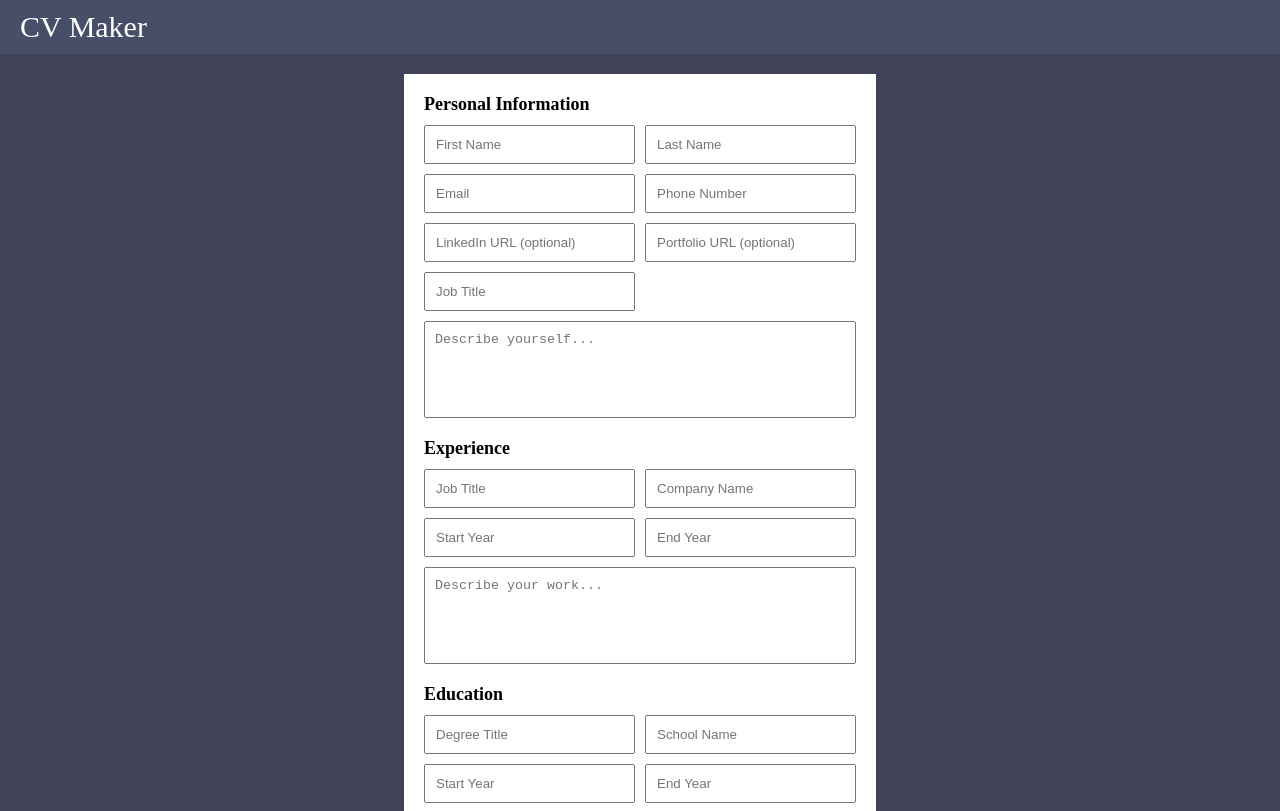
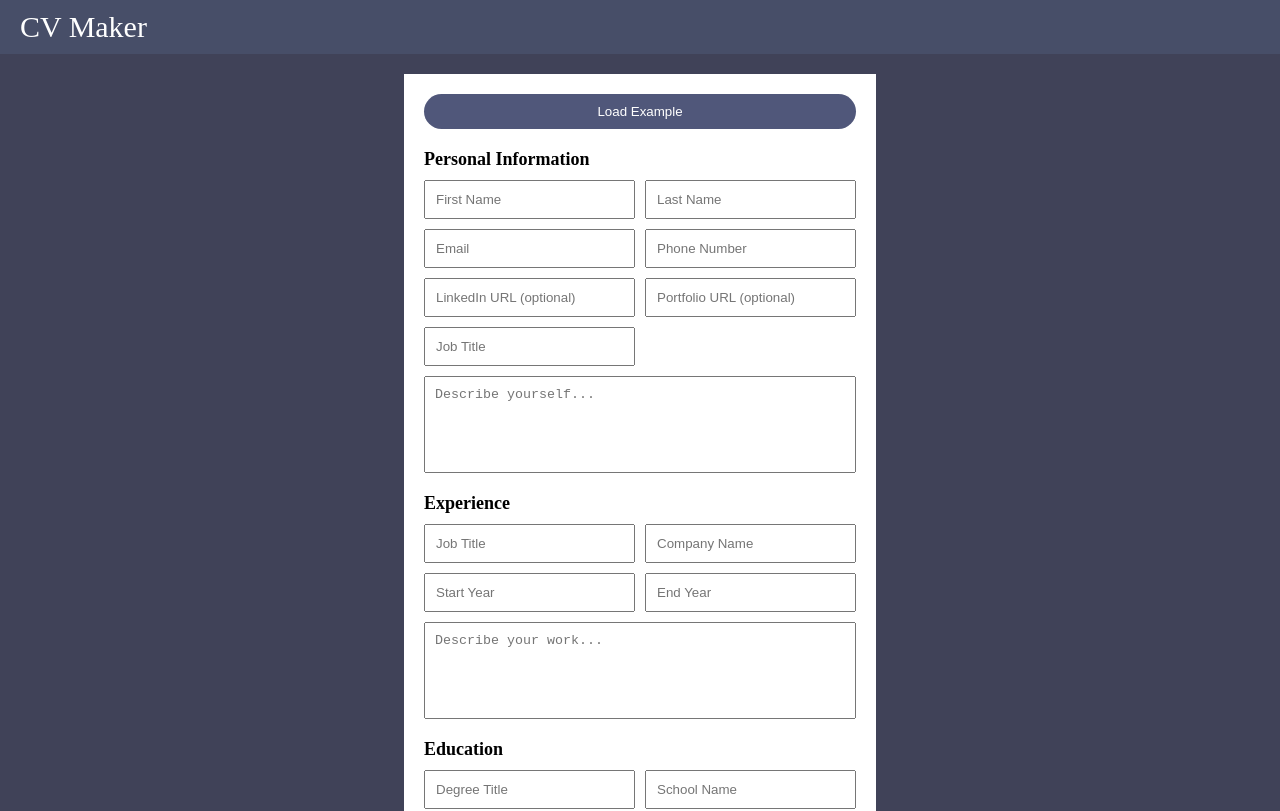
Before and after one commit to janpatrick-dev/cv-project, a React (Create React App) app: page / in a window 1280 px wide. Shown: the top 811 px of the page. Built offline with nearby package versions, Linux system fonts and the light colour scheme.

Commit message:
created load example button with functionality

```diff
--- a/src/App.css
+++ b/src/App.css
@@ -1,6 +1,9 @@
 :root {
   --color-primary-very-dark-blue: #474E68;
   --color-primary-dark-blue: #404258;
+
+  --color-primary-very-light-blue: #6B728E;
+  --color-primary-light-blue: #50577A;
 
   --color-white: #FFFFFF;
 }
@@ -35,6 +38,10 @@ h1 {
   background-color: var(--color-primary-very-dark-blue);
   color: var(--color-white);
   font-size: 3rem;
+
+  display: flex;
+  justify-content: space-between;
+  align-items: center;
 }
 
 .section-content {
@@ -52,6 +59,21 @@ h1 {
   flex-basis: 40%;
   padding: 20px;
   background-color: var(--color-white);
+}
+
+.section-input .load-example-btn {
+  padding: 1rem 2rem;
+  color: white;
+  background-color: var(--color-primary-light-blue);
+  border-radius: 20px;
+  cursor: pointer;
+
+  border: none;
+  outline: none;
+}
+
+.section-input .load-example-btn:hover {
+  background-color: var(--color-primary-very-light-blue);
 }
 
 .section-input .input-form {
--- a/src/components/forms/form-inputs/Input.js
+++ b/src/components/forms/form-inputs/Input.js
@@ -4,9 +4,8 @@ class Input extends Component {
 
   constructor(props) {
     super(props);
-    const { defaultValue } = this.props;
     this.state = {
-      value: defaultValue ? defaultValue : ''
+      value: ''
     };
   }
 
@@ -18,14 +17,14 @@ class Input extends Component {
   }
 
   render() {
-    const { type, placeholder } = this.props;
+    const { type, placeholder, defaultValue } = this.props;
 
     return (
       <input
         type={type}
         placeholder={placeholder}
         onChange={this.handleOnTextChange}
-        value={this.state.value}
+        value={defaultValue ? defaultValue : this.state.value}
         className='input' />
     );
   }
--- a/src/components/sections/ContentSection.js
+++ b/src/components/sections/ContentSection.js
@@ -30,10 +30,17 @@ class ContentSection extends Component {
     })
   }
 
+  setDefaultInfo = () => {
+    this.setState(Example);
+  }
+
   render() {
     return (
       <section className='section-content'>
-        <InputSection setInfo={this.setInfo} info={this.state} />
+        <InputSection
+          setInfo={this.setInfo}
+          setDefaultInfo={this.setDefaultInfo}
+          info={this.state} />
         <DisplaySection info={this.state} />
       </section>
     );
--- a/src/components/sections/InputSection.js
+++ b/src/components/sections/InputSection.js
@@ -13,15 +13,15 @@ class InputSection extends Component {
     this.props.setInfo(propName, newValue)
   }
 
-  handleOnSubmit = (e) => {
-    e.preventDefault();
+  setDefaultInfo = () => {
+    this.props.setDefaultInfo();
   }
 
   render() {
-
     return (
       <section className='section-input'>
-        <form onSubmit={this.handleOnSubmit} className='input-form'>
+        <form className='input-form'>
+          <button type='button' className='load-example-btn' onClick={this.setDefaultInfo}>Load Example</button>
           <PersonalInfoForm setInfo={this.setInfo} info={this.props.info} />
           <ExperienceForm />
           <EducationForm />
```
